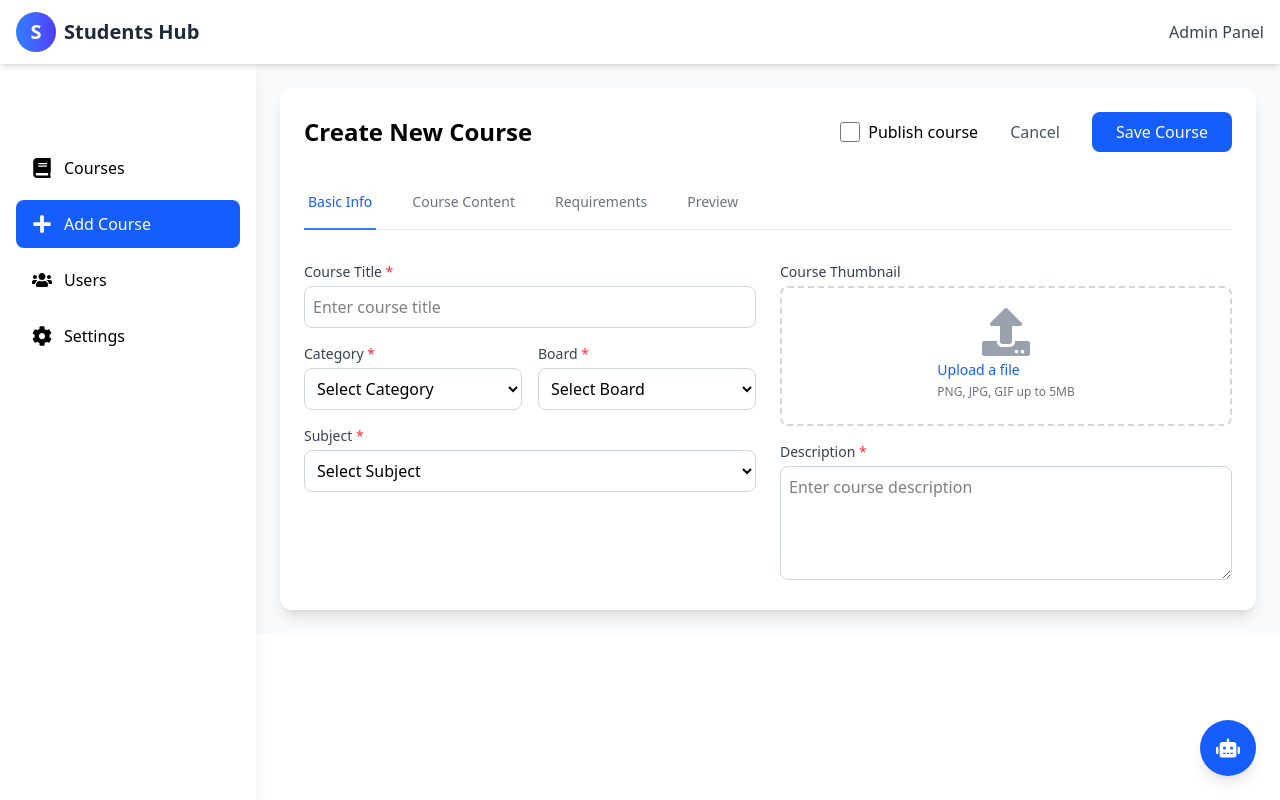
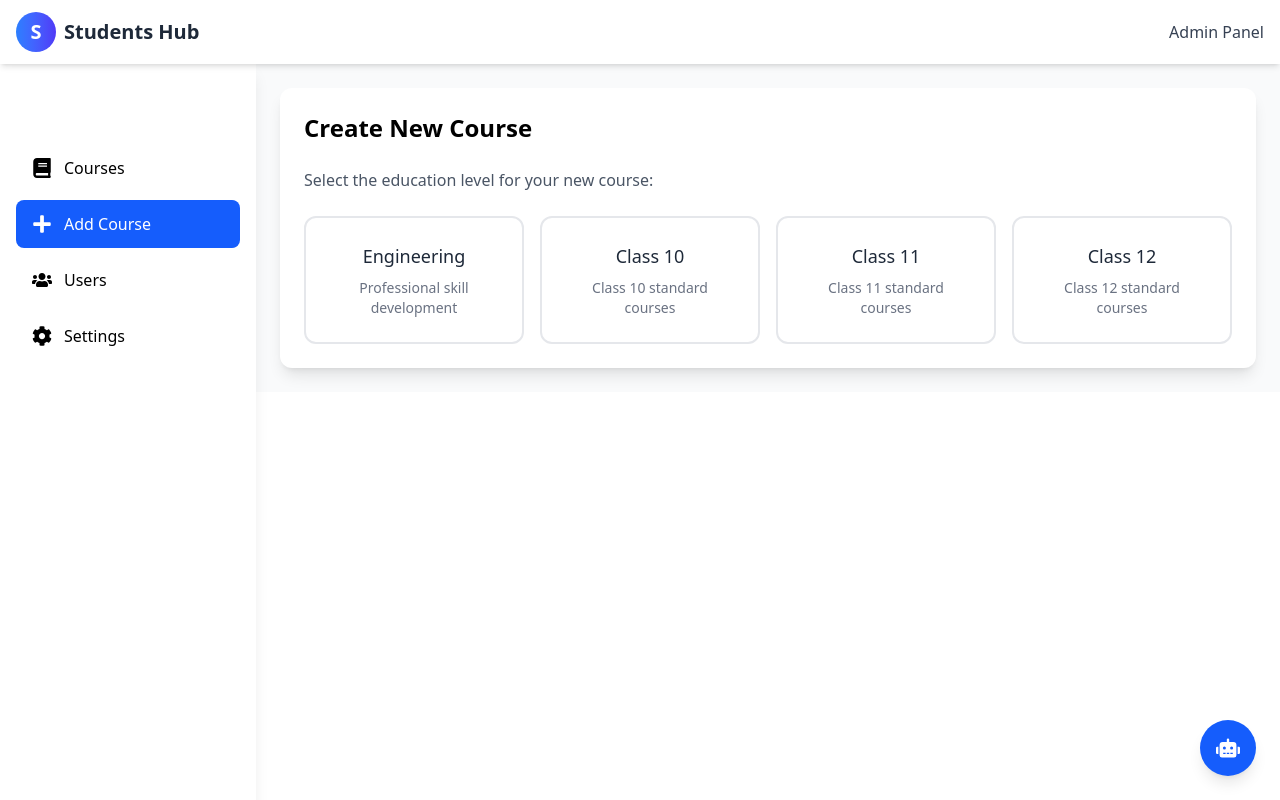
Before and after one commit to Pranay-Dommati/thestudent, a React (Vite) app in the folder frontend/: page /admin-p/add-course in a window 1280 px wide. Built offline with nearby package versions, Linux system fonts and the light colour scheme.

Commit message:
added new course selection class feature

```diff
--- a/frontend/src/components/Admin/Courses/CourseForm.jsx
+++ b/frontend/src/components/Admin/Courses/CourseForm.jsx
@@ -18,6 +18,13 @@ const subjects = {
   'school': ['Physics', 'Chemistry', 'Mathematics', 'Biology', 'English', 'Hindi', 'Social Science'],
   'undergraduate': ['Engineering Mathematics', 'Data Structures', 'Computer Networks', 'Database Management']
 };
+
+const EDUCATION_LEVELS = [
+  { id: 'engineering', label: 'Engineering' },
+  { id: '10th', label: 'Class 10' },
+  { id: '11th', label: 'Class 11' },
+  { id: '12th', label: 'Class 12' }
+];
 
 const CourseForm = ({ onSubmit, onCancel, initialData = null }) => {
   const [activeTab, setActiveTab] = useState('basic');
@@ -40,6 +47,8 @@ const CourseForm = ({ onSubmit, onCancel, initialData = null }) => {
   const [errors, setErrors] = useState({});
   const [isSubmitting, setIsSubmitting] = useState(false);
   const [previewUrl, setPreviewUrl] = useState(null);
+  const [selectedLevel, setSelectedLevel] = useState(null);
+  const [showLevelSelection, setShowLevelSelection] = useState(true);
 
   const validateForm = useCallback(() => {
     const newErrors = {};
@@ -112,6 +121,11 @@ const CourseForm = ({ onSubmit, onCancel, initialData = null }) => {
     setForm({ ...form, [field]: items });
   };
 
+  const handleLevelSelect = (level) => {
+    setSelectedLevel(level);
+    setShowLevelSelection(false);
+  };
+
   const tabs = [
     { id: 'basic', label: 'Basic Info' },
     { id: 'content', label: 'Course Content' },
@@ -152,46 +166,37 @@ const CourseForm = ({ onSubmit, onCancel, initialData = null }) => {
         <h2 className="text-2xl font-bold">
           {initialData ? 'Edit Course' : 'Create New Course'}
         </h2>
-        <div className="flex items-center space-x-4">
-          <label className="flex items-center space-x-2">
-            <input
-              type="checkbox"
-              checked={form.isPublished}
-              onChange={(e) => setForm({ ...form, isPublished: e.target.checked })}
-              className="form-checkbox h-5 w-5 text-blue-600"
-            />
-            <span>Publish course</span>
-          </label>
+        {!showLevelSelection && (
           <button
-            type="button"
-            onClick={onCancel}
-            className="px-4 py-2 text-gray-600 hover:text-gray-800"
+            onClick={() => setShowLevelSelection(true)}
+            className="text-blue-600 hover:text-blue-700"
           >
-            Cancel
+            Change Education Level
           </button>
+        )}
+      </div>
+
+      {showLevelSelection ? (
+        <div className="space-y-6">
+          <p className="text-gray-600">Select the education level for your new course:</p>
+          <div className="grid grid-cols-1 sm:grid-cols-2 lg:grid-cols-4 gap-4">
+            {EDUCATION_LEVELS.map((level) => (
               <button
-            onClick={handleSubmit}
-            disabled={isSubmitting}
-            className={`px-6 py-2 bg-blue-600 text-white rounded-lg hover:bg-blue-700 flex items-center ${
-              isSubmitting ? 'opacity-50 cursor-not-allowed' : ''
-            }`}
+                key={level.id}
+                onClick={() => handleLevelSelect(level)}
+                className="p-6 border-2 border-gray-200 rounded-xl hover:border-blue-500 hover:bg-blue-50 transition-all duration-200 flex flex-col items-center justify-center gap-2"
               >
-            {isSubmitting ? (
-              <>
-                <svg className="animate-spin h-5 w-5 mr-2" viewBox="0 0 24 24">
-                  <circle className="opacity-25" cx="12" cy="12" r="10" stroke="currentColor" strokeWidth="4" />
-                  <path className="opacity-75" fill="currentColor" d="M4 12a8 8 0 018-8V0C5.373 0 0 5.373 0 12h4zm2 5.291A7.962 7.962 0 014 12H0c0 3.042 1.135 5.824 3 7.938l3-2.647z" />
-                </svg>
-                Saving...
-              </>
-            ) : (
-              'Save Course'
-            )}
+                <span className="text-lg font-medium text-gray-800">{level.label}</span>
+                <p className="text-sm text-gray-500 text-center">
+                  {level.id === 'engineering'
+                    ? 'Professional skill development'
+                    : `${level.label} standard courses`}
+                </p>
               </button>
+            ))}
           </div>
         </div>
-
-      {/* Form Content */}
+      ) : (
         <form onSubmit={handleSubmit} className="space-y-8">
           {/* Navigation Tabs */}
           <div className="border-b border-gray-200">
@@ -226,6 +231,7 @@ const CourseForm = ({ onSubmit, onCancel, initialData = null }) => {
             </motion.div>
           </AnimatePresence>
         </form>
+      )}
     </div>
   );
 };
```
Lines whose indentation alone changed are shown as unchanged.
